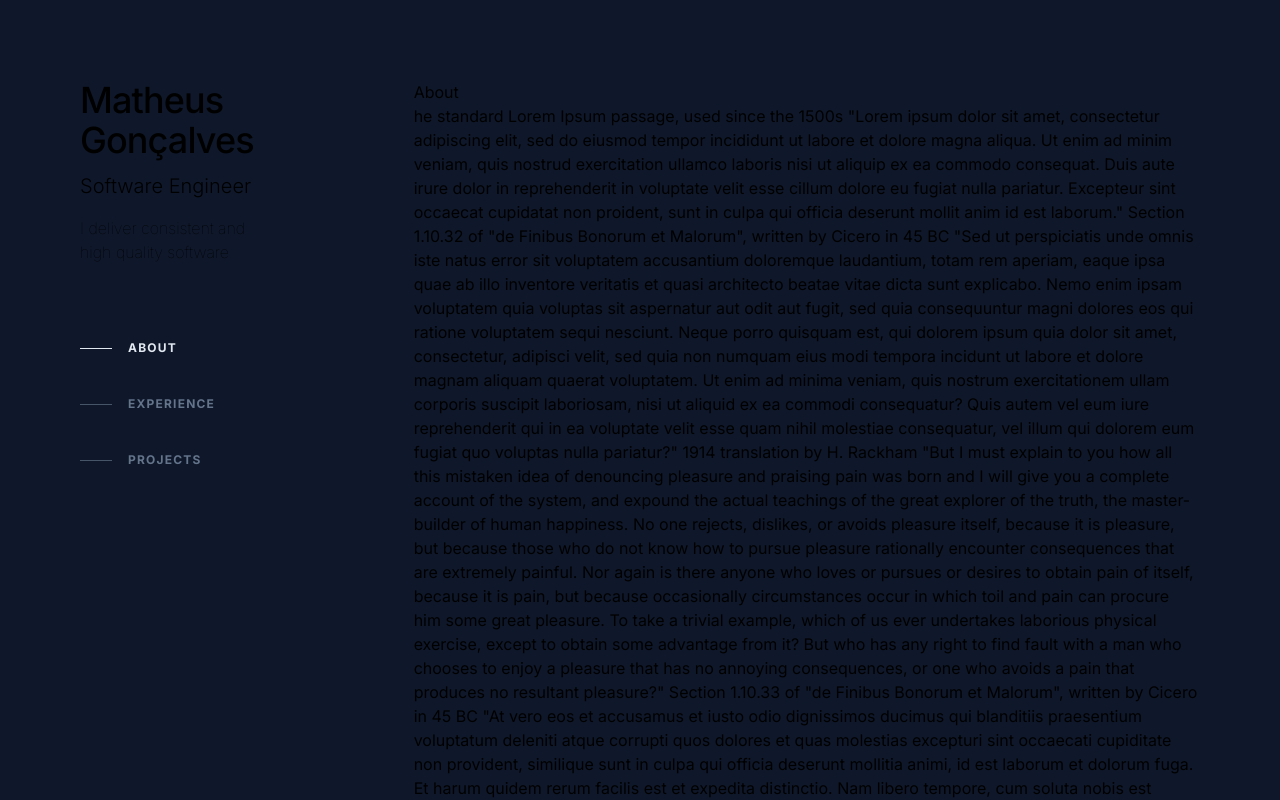
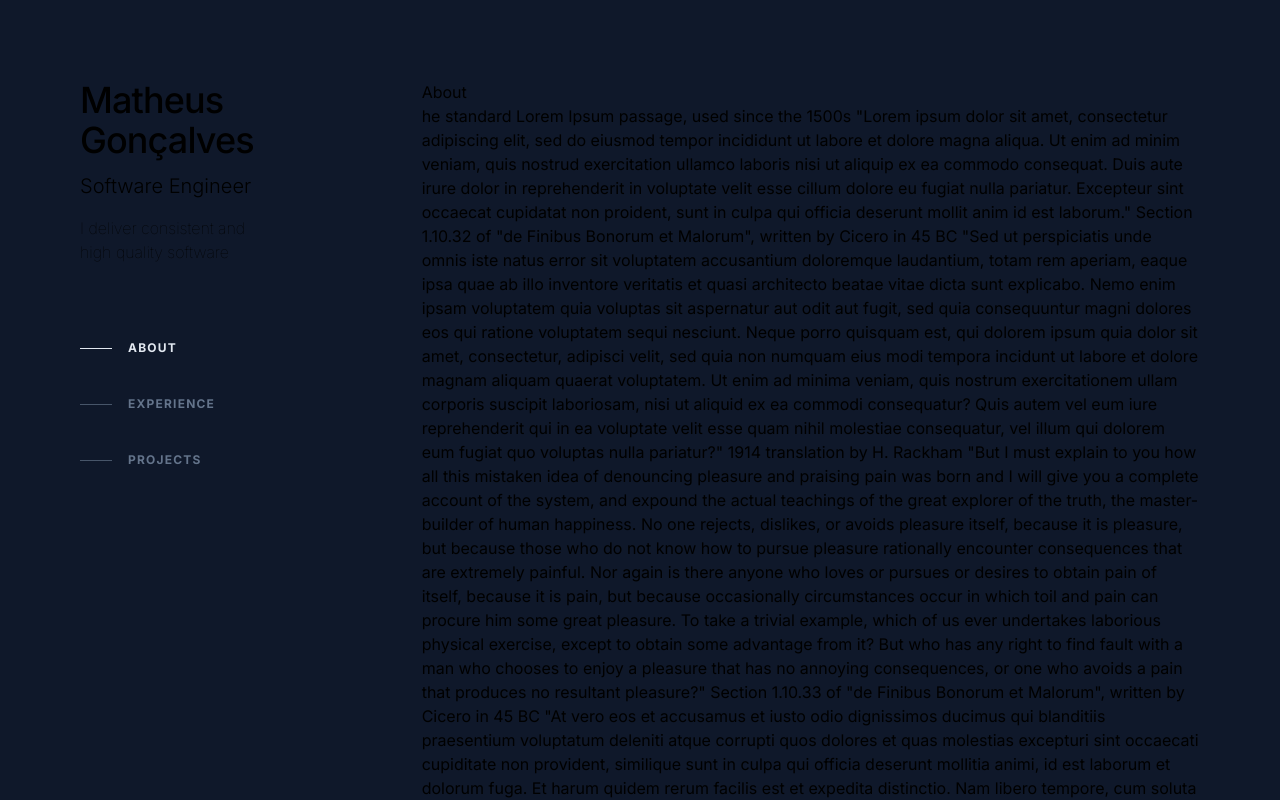
Before and after one commit to matheusPereiraG/matheusPereiraG.github.io, a Next.js app: page / in a window 1280 px wide. Shown: the top 800 px of the page. Built offline with nearby package versions, Linux system fonts and the light colour scheme.

Commit message:
Test margin

```diff
--- a/src/app/page.tsx
+++ b/src/app/page.tsx
@@ -14,7 +14,7 @@ export default function Home() {
         </div>
         </aside>
 
-        <main className="p-20">
+        <main className="p-20 ml-2">
         <section id="about">
             <h1>About</h1>
             <p>
```
